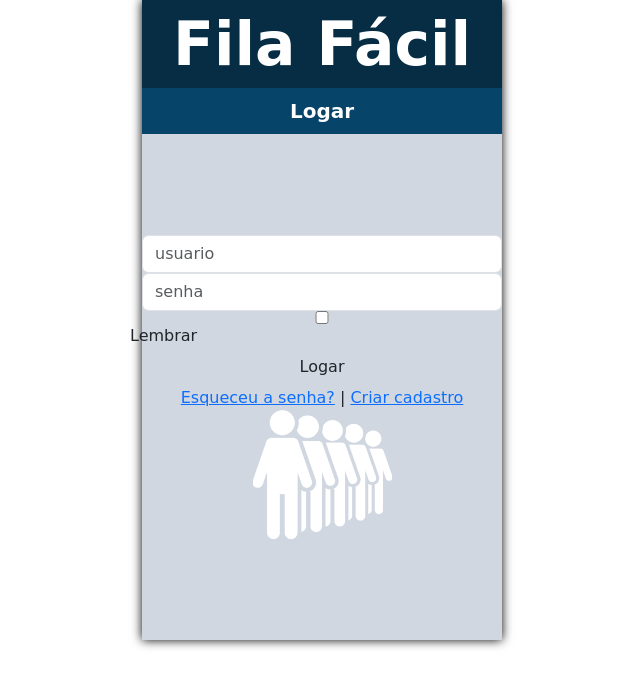
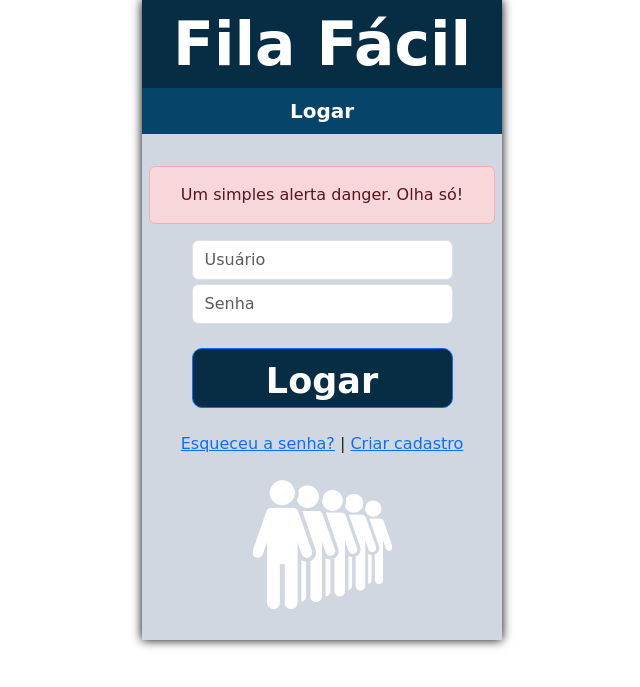
Before and after one commit to marcelobegod/filafacil, a PHP site: page /base/logar.php in a window 1280 px wide. Shown: the top 687 px of the page, without its empty margins (318-958 px from the left). Run offline with PHP 8.4, Linux system fonts and the light colour scheme; some web fonts are replaced.

Commit message:
ajuste tela logar e incremento da div msg alerta

```diff
--- a/base/logar.php
+++ b/base/logar.php
@@ -18,19 +18,21 @@
         </div>
         <div class="container">
             <div class="conteudo text-center"> <!-- Adicionado a classe text-center para centralizar todo o conteúdo -->
-        <div class="row justify-content-center"> <!-- Adicionado justify-content-center para centralizar horizontalmente -->
-                    <form action="base/validacao.php" method="post">
-                        <div class="input-group form-group">
-                            <input type="text" class="form-control" placeholder="usuario" name="usuario">
+                <div class="row justify-content-center mb-4"> <!-- Adicionado justify-content-center para centralizar horizontalmente -->
+                    <div class="alert alert-danger largbut" role="alert">
+                        Um simples alerta danger. Olha só!
                     </div>
-                        <div class="input-group form-group">
-                            <input type="password" class="form-control" placeholder="senha" name="senha">
+                    <form action="validacao.php" method="post">
+                        <div class="form-group row justify-content-center mb-1">
+                            <input type="text" class="form-control" style="width: 261px; height: 40px;" placeholder="Usuário" name="usu_usu">
                         </div>
-                        <div class="row align-items-center remember">
-                            <input type="checkbox">Lembrar
+                        <div class="form-group row justify-content-center mb-4  ">
+                            <input type="password" class="form-control" style="width: 261px; height: 40px;" placeholder="Senha" name="senha_usu">
                         </div>
-                        <div class="form-group">
-                            <input type="submit" value="Logar" class="btn float-right login_btn">
+                        <div class="justify-content-center mb-4">
+                            <div class="col-12 form-group ">
+                            <input type="submit" value="Logar" class="btn btn-primary largurabtn textobtn ">
+                            </div>
                         </div>
                     </form>
                     <div>
@@ -45,9 +47,9 @@
                 </div>
             </div>
         </div>
-
     </div>
 </main>
+
 
 <script src="https://cdn.jsdelivr.net/npm/bootstrap@5.3.3/dist/js/bootstrap.bundle.min.js" integrity="sha384-YvpcrYf0tY3lHB60NNkmXc5s9fDVZLESaAA55NDzOxhy9GkcIdslK1eN7N6jIeHz" crossorigin="anonymous"></script>
 </body>
--- a/css/style.css
+++ b/css/style.css
@@ -81,3 +81,7 @@ p   {
     font-weight: bold; /* Torna o texto em negrito */
     border-radius: 10px
 }
+
+.largbut {
+    width: 90%;
+}
```
Lines whose indentation alone changed are shown as unchanged.
